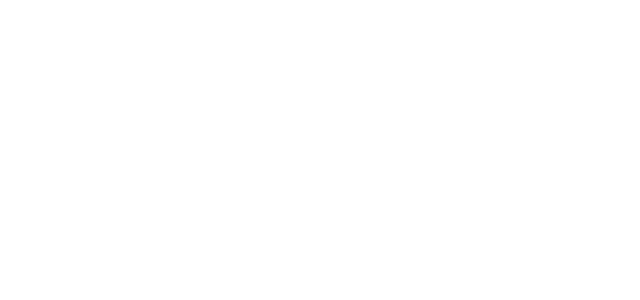
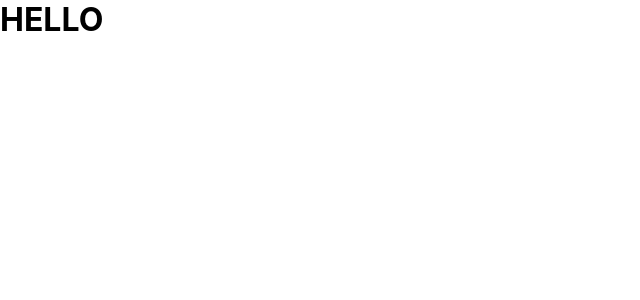
Before and after one commit to M-WRI/sarah-radtke, a Next.js app: page / in a window 1280 px wide. Shown: the top 300 px of the page, without its empty margins (0-640 px from the left). Built offline with nearby package versions, Linux system fonts and the light colour scheme.

Commit message:
development branch

```diff
--- a/package.json
+++ b/package.json
@@ -13,6 +13,7 @@
     "next": "12.2.5",
     "react": "18.2.0",
     "react-dom": "18.2.0",
+    "react-intersection-observer": "^9.4.0",
     "sass": "^1.54.5"
   },
   "devDependencies": {
--- a/pages/index.tsx
+++ b/pages/index.tsx
@@ -10,6 +10,7 @@
         <meta name="description" content="Generated by create next app" />
         <link rel="icon" href="/favicon.ico" />
       </Head>
+      <h1>HELLO</h1>
     </div>
   );
 };
```
Also changed, not shown: 1 other file (tests, documents, lock files or other folders).
